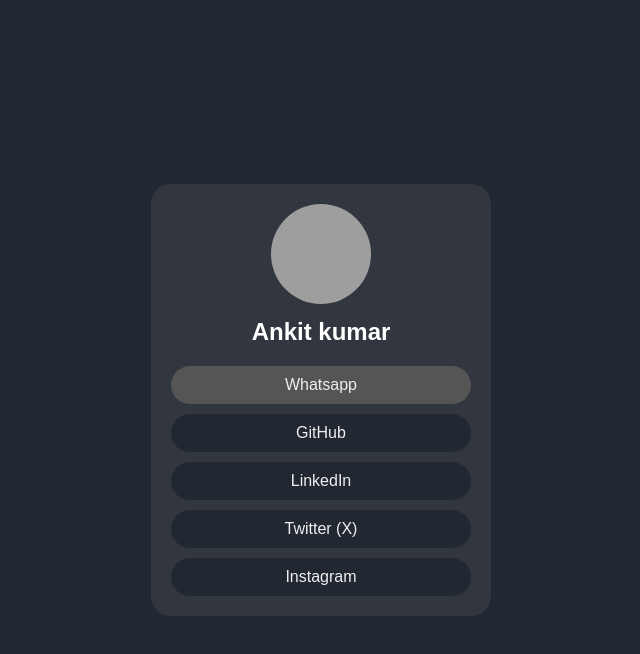
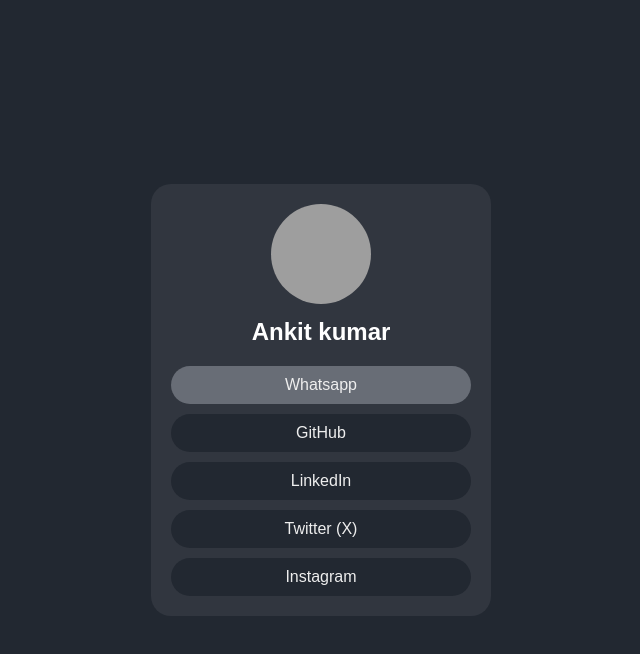
Before and after one commit to Ankitkumar7217734/ProfileCard, a plain HTML site: page index.html in a window 1280 px wide. In both pictures the pointer is over the link "Whatsapp". Shown: the whole page, without its empty margins (319-959 px from the left). Drawn offline with Linux system fonts and the light colour scheme; grey boxes are pictures that could not be loaded.

Commit message:
Add files via upload

```diff
--- a/styles.css
+++ b/styles.css
@@ -55,5 +55,5 @@ h1 {
 }
 
 .button:hover {
-    background-color: #555;
+    background-color:#686D76;
 }
```
